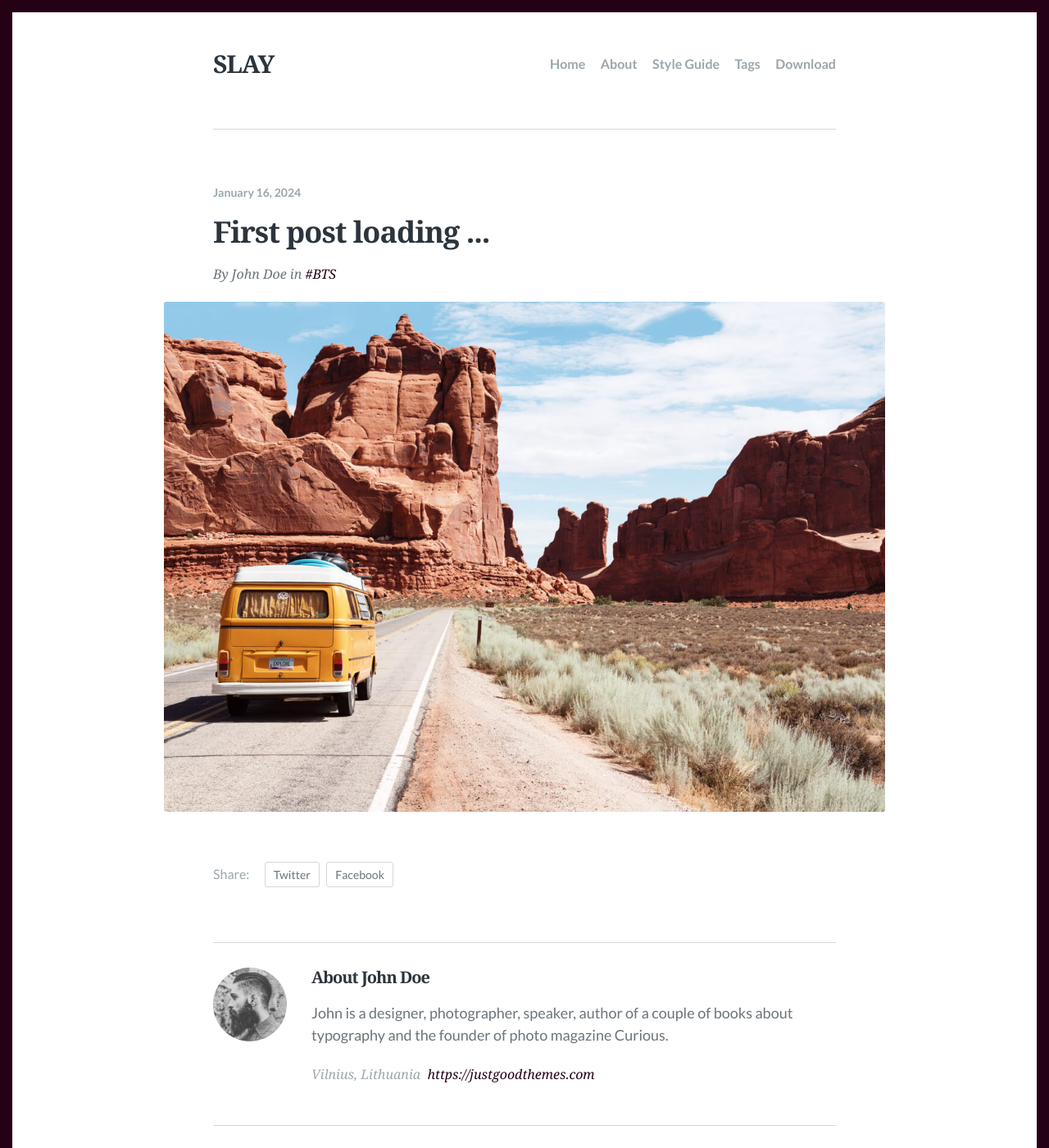
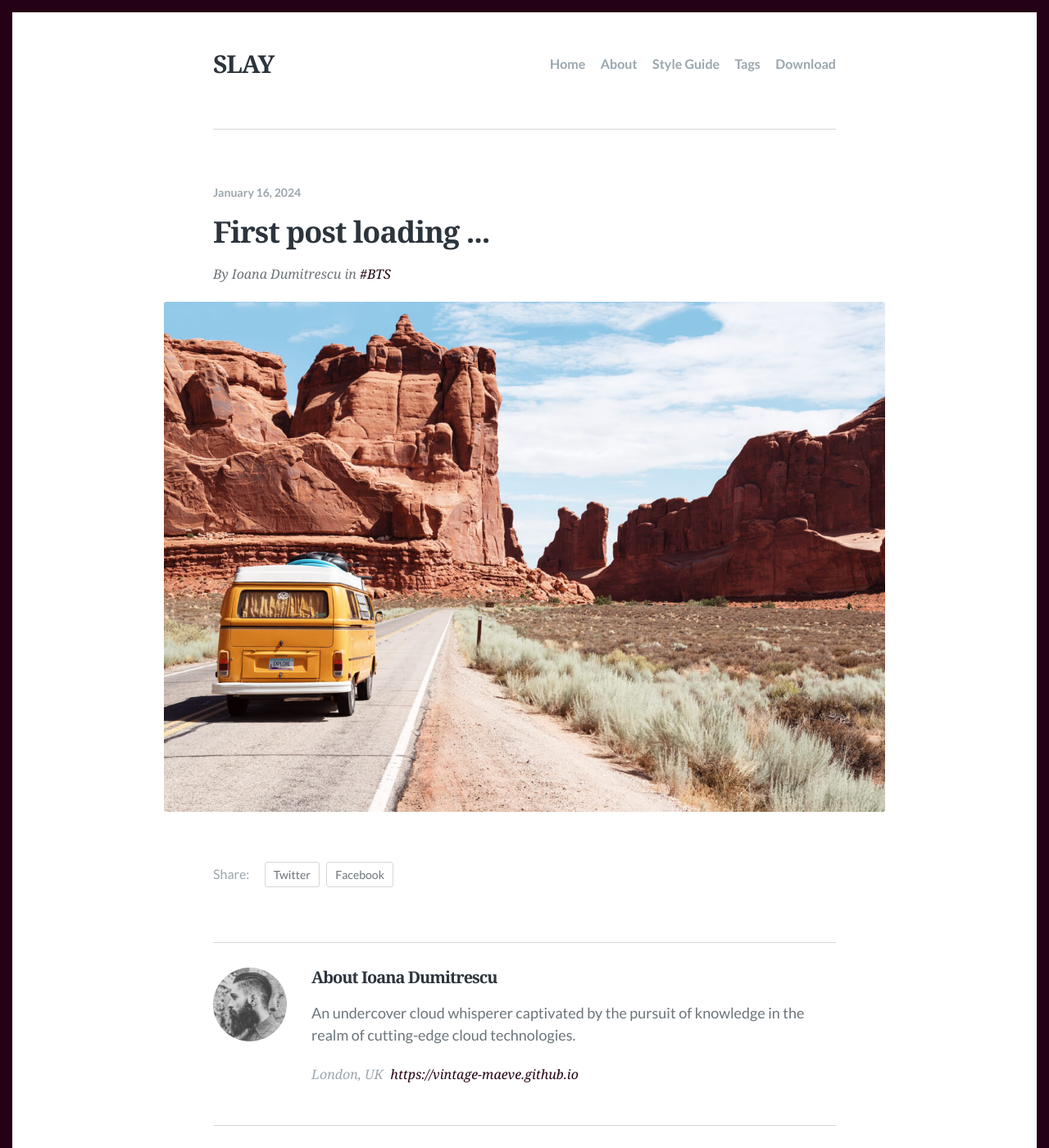
Before and after one commit to vintage-maeve/slay, a Jekyll site: the page built from _posts/2020-01-05-Graphic-Designer-On-The-Road.md, in a window 1280 px wide and 1400 px high. Shown: the whole window at 82% size. Built offline with Jekyll 4.4.1, drawn with Linux system fonts in a browser that asks for light colours; some web fonts are replaced; comment, search, counter and statistics services are not loaded.

Commit message:
Update author description

```diff
--- a/_data/author.json
+++ b/_data/author.json
@@ -1,7 +1,7 @@
 {
-  "name": "John Doe",
-  "bio": "John is a designer, photographer, speaker, author of a couple of books about typography and the founder of photo magazine Curious.",
-  "url": "https://justgoodthemes.com",
-  "location": "Vilnius, Lithuania",
+  "name": "Ioana Dumitrescu",
+  "bio": "An undercover cloud whisperer captivated by the pursuit of knowledge in the realm of cutting-edge cloud technologies.",
+  "url": "https://vintage-maeve.github.io",
+  "location": "London, UK",
   "image": "images/author.png"
 }
```
